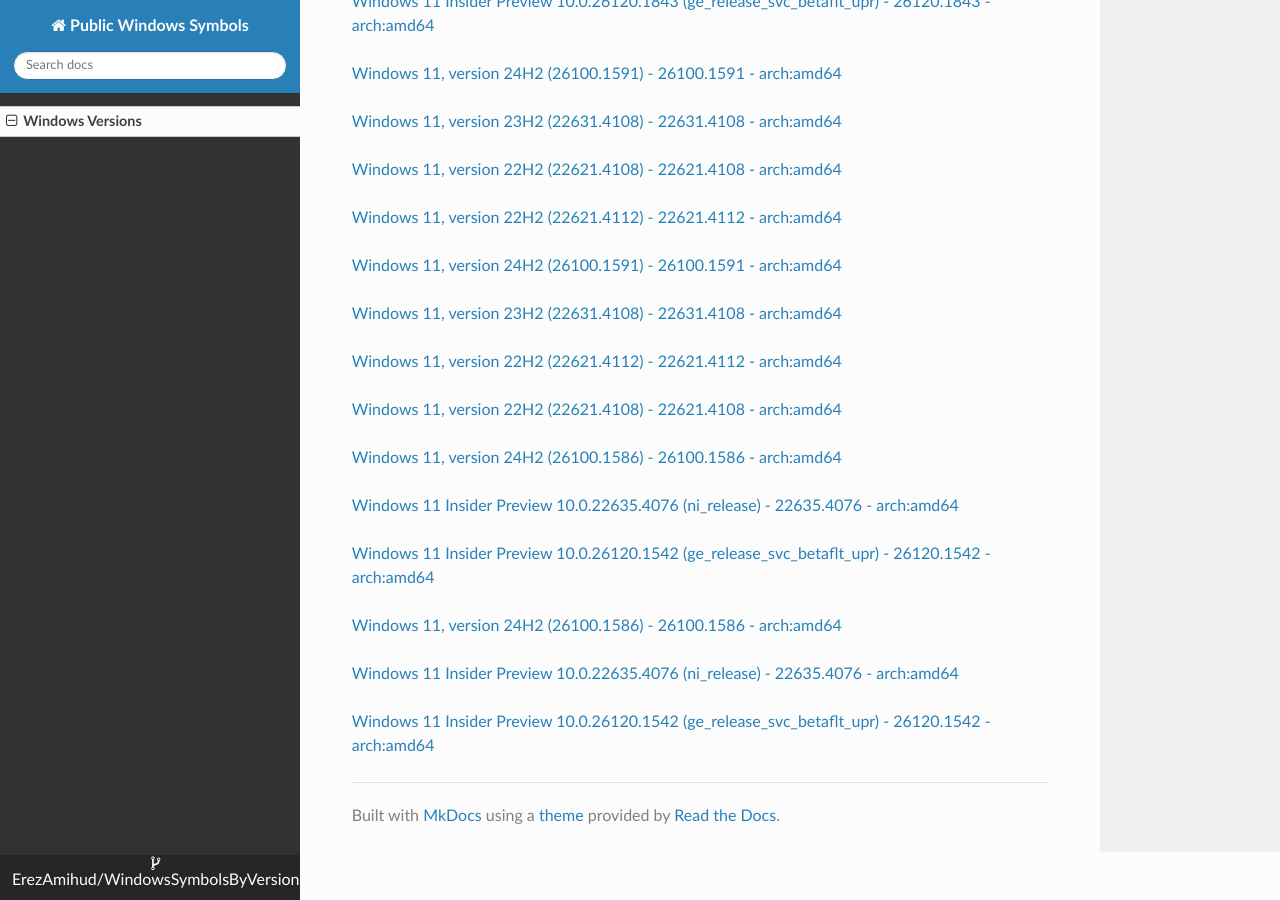
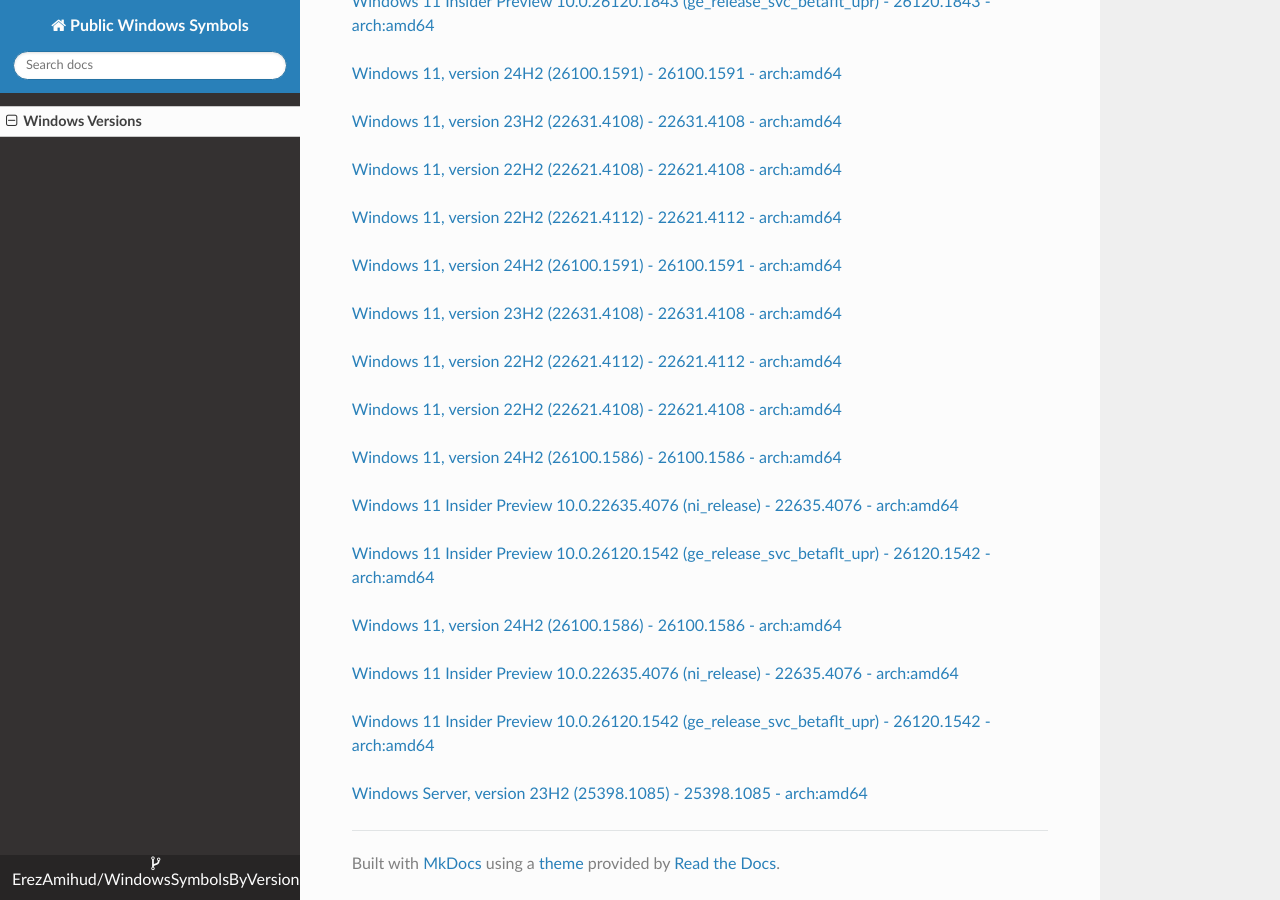
Before and after one commit to ErezAmihud/WindowsSymbolsByVersion, an MkDocs documentation site: the page built from docs/index.md, in a window 1280 px wide and 900 px high, scrolled down 5501 px. Built offline with MkDocs 1.6.1, drawn with Linux system fonts in a browser that asks for light colours; nearby versions of some CDN libraries.

Commit message:
Automated commit, add manifest for 8b6d5a9c-01fe-4d80-a3f3-4c761eb01994

```diff
--- a/docs/index.md
+++ b/docs/index.md
@@ -274,3 +274,6 @@
 
 
 [Windows 11 Insider Preview 10.0.26120.1542 (ge_release_svc_betaflt_upr) - 26120.1542 - arch:amd64](https://github.com/ErezAmihud/WindowsSymbolsByVersion/blob/main/manifests/2bf57e55-e7da-47c8-8221-8222b14ed79c.manifest)
+
+
+[Windows Server, version 23H2 (25398.1085) - 25398.1085 - arch:amd64](https://github.com/ErezAmihud/WindowsSymbolsByVersion/blob/main/manifests/8b6d5a9c-01fe-4d80-a3f3-4c761eb01994.manifest)
```
Also changed, not shown: process_builds.json (+1 -1 lines), 1 other file.
